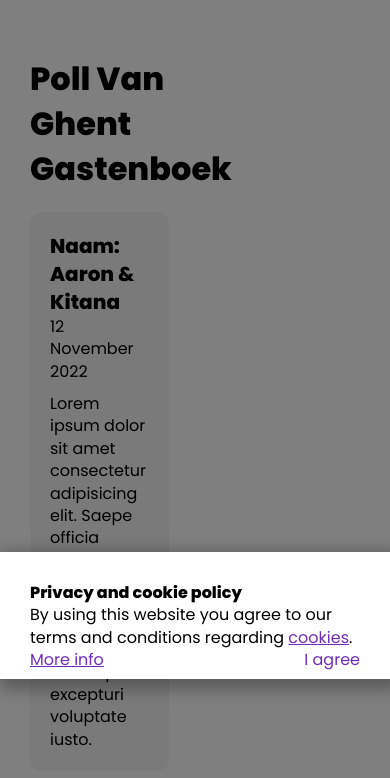
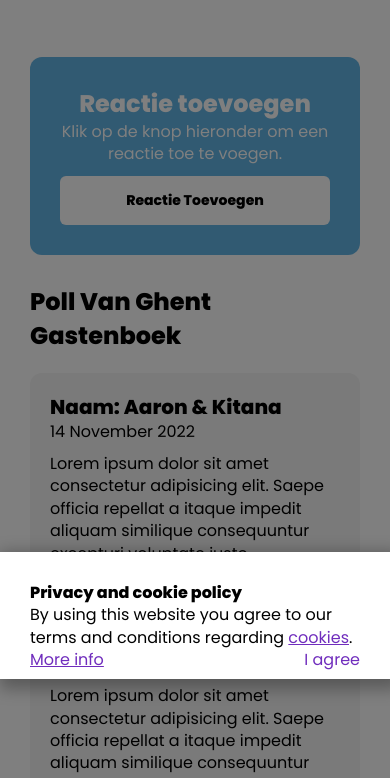
Before and after one commit to K1NGAARON/poll-van-ghent, a plain HTML site: page gastenboek.html in a window 390 px wide. Shown: the part 65-843 px from the top of the page. Drawn offline with nearby package versions, Linux system fonts and the light colour scheme.

Commit message:
gastenboek script

```diff
--- a/css/reviews.css
+++ b/css/reviews.css
@@ -90,3 +90,22 @@
 #reviews .row .sticky #formToggle.hidden {
     display: none;
 }
+
+@media (max-width: 650px) {
+    #reviews .row {
+        flex-direction: column-reverse;
+    }
+
+    #reviews .row .col {
+        width: 100%;
+    }
+
+    .section .row h1 {
+        font-size: 24px;
+        margin-top: 30px;
+    }
+
+    #reviews .row .reviews .wrapper .item {
+        max-width: 100%;
+    }
+}
--- a/gastenboek.html
+++ b/gastenboek.html
@@ -68,39 +68,7 @@
                 Poll Van Ghent Gastenboek
             </h1>
             <div class="wrapper">
-                <div class="item">
-                    <h2>
-                        Naam: Aaron & Kitana
-                    </h2>
-                    <p class="date">
-                        12 November 2022
-                    </p>
-                    <p>
-                        Lorem ipsum dolor sit amet consectetur adipisicing elit. Saepe officia repellat a itaque impedit aliquam similique consequuntur excepturi voluptate iusto.
-                    </p>
-                </div>
-                <div class="item">
-                    <h2>
-                        Naam: Aaron & Kitana
-                    </h2>
-                    <p class="date">
-                        12 November 2022
-                    </p>
-                    <p>
-                        Lorem ipsum dolor sit amet consectetur adipisicing elit. Saepe officia repellat a itaque impedit aliquam similique consequuntur excepturi voluptate iusto.
-                    </p>
-                </div>
-                <div class="item">
-                    <h2>
-                        Naam: Aaron & Kitana
-                    </h2>
-                    <p class="date">
-                        12 November 2022
-                    </p>
-                    <p>
-                        Lorem ipsum dolor sit amet consectetur adipisicing elit. Saepe officia repellat a itaque impedit aliquam similique consequuntur excepturi voluptate iusto.
-                    </p>
-                </div>
+                <!-- MOUNT JS -->
             </div>
         </div>
         <div class="col sticky">
--- a/js/reviews.js
+++ b/js/reviews.js
@@ -3,6 +3,48 @@ const toggleFormBtn = document.querySelector('#formToggle');
 function toggleForm(e) {
     $('#formToggle').toggle('hidden');
     $('#hiddenForm').toggle('active');
-}
+};
+
+const reviewsWrapper = document.querySelector('.reviews > .wrapper');
+
+const reviewsContent = [
+    {
+        'name' :'Aaron & Kitana',
+        'date' : '12 November 2022',
+        'message' : 'Lorem ipsum dolor sit amet consectetur adipisicing elit. Saepe officia repellat a itaque impedit aliquam similique consequuntur excepturi voluptate iusto.'
+    },
+    {
+        'name' :'Aaron & Kitana',
+        'date' : '13 November 2022',
+        'message' : 'Lorem ipsum dolor sit amet consectetur adipisicing elit. Saepe officia repellat a itaque impedit aliquam similique consequuntur excepturi voluptate iusto.'
+    },
+    {
+        'name' :'Aaron & Kitana',
+        'date' : '14 November 2022',
+        'message' : 'Lorem ipsum dolor sit amet consectetur adipisicing elit. Saepe officia repellat a itaque impedit aliquam similique consequuntur excepturi voluptate iusto.'
+    },
+];
+
+function createReviews(e) {
+    for (let i = 0; i <reviewsContent.length; i++) {
+        const template = `
+        <div class="item">
+            <h2>
+                Naam: ${reviewsContent[i].name}
+            </h2>
+            <p class="date">
+                ${reviewsContent[i].date}
+            </p>
+            <p>
+                ${reviewsContent[i].message}
+            </p>
+        </div>
+        `;
+        reviewsWrapper.insertAdjacentHTML("afterbegin", template);
+    }
+};
+
 
 $('#formToggle').click(toggleForm);
+
+$(document).ready(createReviews);
```
